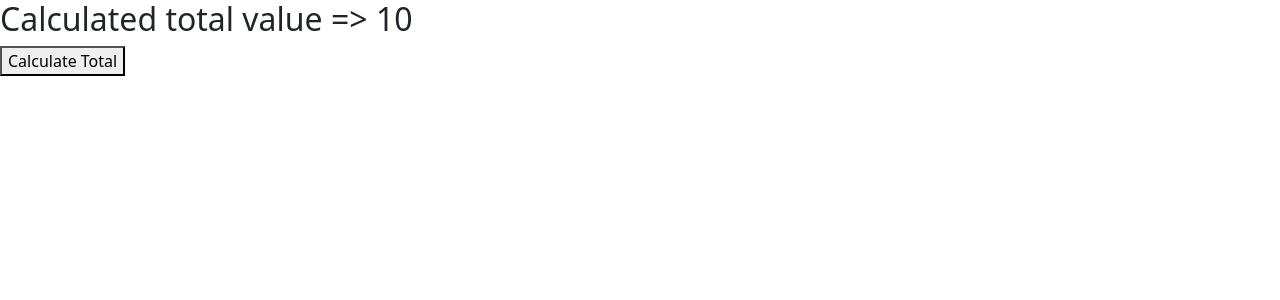
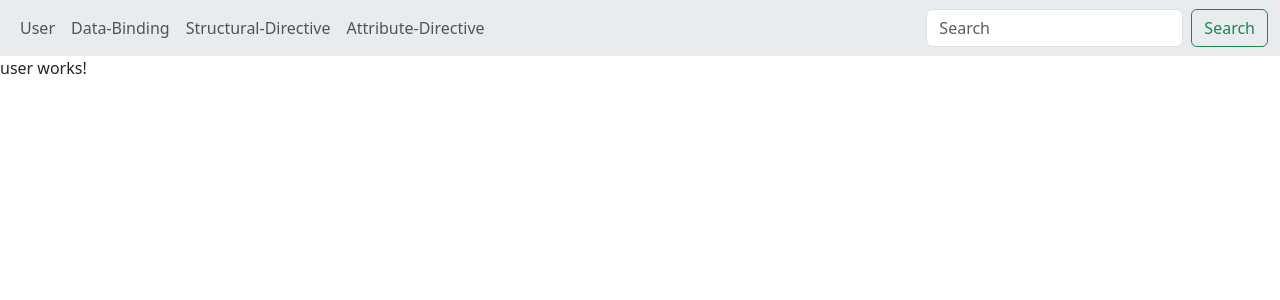
Before and after one commit to KoTvTrysaX01/Angular-Course-2, an Angular app in the folder Lessons/: page /user in a window 1280 px wide. Before the commit this address led to /. Shown: the top 300 px of the page. Built offline with nearby package versions, Linux system fonts and the light colour scheme.

Commit message:
Watched lesson 13 / Routing - router-outlet, routerLink & routerLinkActive

```diff
--- a/Lessons/src/app/app.component.html
+++ b/Lessons/src/app/app.component.html
@@ -2,5 +2,56 @@
 <!-- <KOT-structural-directive-ngfor-vs-for></KOT-structural-directive-ngfor-vs-for> -->
 <!-- <KOT-structural-directive-ngswitch-vs-switch></KOT-structural-directive-ngswitch-vs-switch> -->
 <!-- <KOT-attribute-directives></KOT-attribute-directives> -->
- <!-- <KOT-signals></KOT-signals> -->
-  <KOT-linked-signal></KOT-linked-signal>
+<!-- <KOT-signals></KOT-signals> -->
+<!-- <KOT-linked-signal></KOT-linked-signal> -->
+
+
+<nav class="navbar navbar-expand-lg bg-body-secondary">
+  <div class="container-fluid">
+    <!-- <a class="navbar-brand" href="#">Navbar</a> -->
+    <button class="navbar-toggler" type="button" data-bs-toggle="collapse" data-bs-target="#navbarSupportedContent" aria-controls="navbarSupportedContent" aria-expanded="false" aria-label="Toggle navigation">
+      <span class="navbar-toggler-icon"></span>
+    </button>
+    <div class="collapse navbar-collapse" id="navbarSupportedContent">
+      <ul class="navbar-nav me-auto mb-2 mb-lg-0">
+        <!-- <li class="nav-item">
+          <a class="nav-link active" aria-current="page" href="#">Home</a>
+        </li> -->
+        <li class="nav-item">
+          <!-- <a class="nav-link" href="user">User</a> -->
+          <a class="nav-link" routerLink="user">User</a>
+        </li>
+        <li class="nav-item">
+          <!-- <a class="nav-link" href="/data-binding/">Data-Binding</a> -->
+          <a class="nav-link" routerLinkActive="active" routerLink="/data-binding/">Data-Binding</a>
+        </li>
+        <li class="nav-item">
+          <a class="nav-link" [routerLink]="'structural-directive-ngif-vs-if/'">Structural-Directive</a>
+        </li>
+        <li class="nav-item">
+          <a class="nav-link" href="attribute-directives/">Attribute-Directive</a>
+        </li>
+        <!-- <li class="nav-item dropdown"> -->
+          <!-- <a class="nav-link dropdown-toggle" href="#" role="button" data-bs-toggle="dropdown" aria-expanded="false">
+            Dropdown
+          </a>
+          <ul class="dropdown-menu">
+            <li><a class="dropdown-item" href="#">Action</a></li>
+            <li><a class="dropdown-item" href="#">Another action</a></li>
+            <li><hr class="dropdown-divider"></li>
+            <li><a class="dropdown-item" href="#">Something else here</a></li>
+          </ul> -->
+        <!-- </li>
+        <li class="nav-item">
+          <a class="nav-link disabled" aria-disabled="true">Disabled</a>
+        </li> -->
+      </ul>
+      <form class="d-flex" role="search">
+        <input class="form-control me-2" type="search" placeholder="Search" aria-label="Search"/>
+        <button class="btn btn-outline-success" type="submit">Search</button>
+      </form>
+    </div>
+  </div>
+</nav>
+
+<router-outlet></router-outlet>
--- a/Lessons/src/app/app.component.scss
+++ b/Lessons/src/app/app.component.scss
@@ -0,0 +1,3 @@
+.active{
+    font-weight: bold;
+}
--- a/Lessons/src/app/app.routes.ts
+++ b/Lessons/src/app/app.routes.ts
@@ -1,3 +1,19 @@
 import { Routes } from '@angular/router';
+import { UserComponent } from './user/user.component';
+import { DataBindingComponent } from './data-binding/data-binding.component';
+import { StructuralDirectiveNgifVsIfComponent } from './structural-directive-ngif-vs-if/structural-directive-ngif-vs-if.component';
+import { AttributeDirectivesComponent } from './attribute-directives/attribute-directives.component';
+import { PageNotFoundComponent } from './page-not-found/page-not-found.component';
 
-export const routes: Routes = [];
+// Default route must be defined first
+// Wildcard route must be defined last
+
+export const routes: Routes = [
+    // {path: '', component: UserComponent},
+    {path: '', redirectTo: 'user', pathMatch: 'full'},
+    {path: 'user', component: UserComponent},
+    {path: 'data-binding', component: DataBindingComponent},
+    {path: 'structural-directive', component: StructuralDirectiveNgifVsIfComponent},
+    {path: 'attribute-directive', component: AttributeDirectivesComponent},
+    {path: '**', component: PageNotFoundComponent}
+];
--- /dev/null
+++ b/Lessons/src/app/page-not-found/page-not-found.component.html
@@ -0,0 +1,3 @@
+<div class="text-center">
+    <h3>404 - Page not found</h3>
+</div>
```
Also changed, not shown: Lessons/src/app/app.component.ts (+6 -4 lines), Lessons/src/app/page-not-found/page-not-found.component.ts (added, +11 -0 lines), Lessons/src/app/page-not-found/page-not-found.component.scss (added), 1 other file (tests, documents, lock files or other folders).
